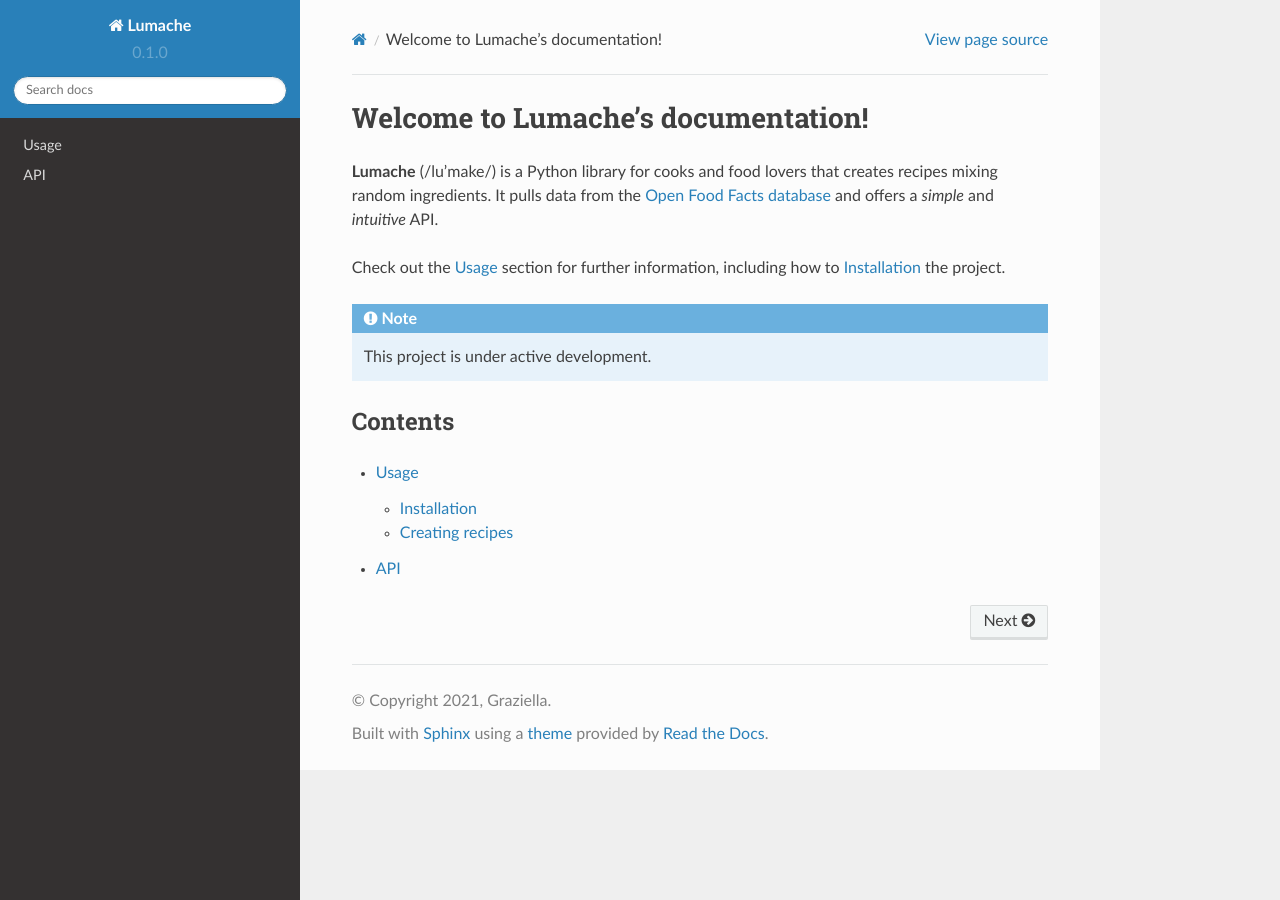
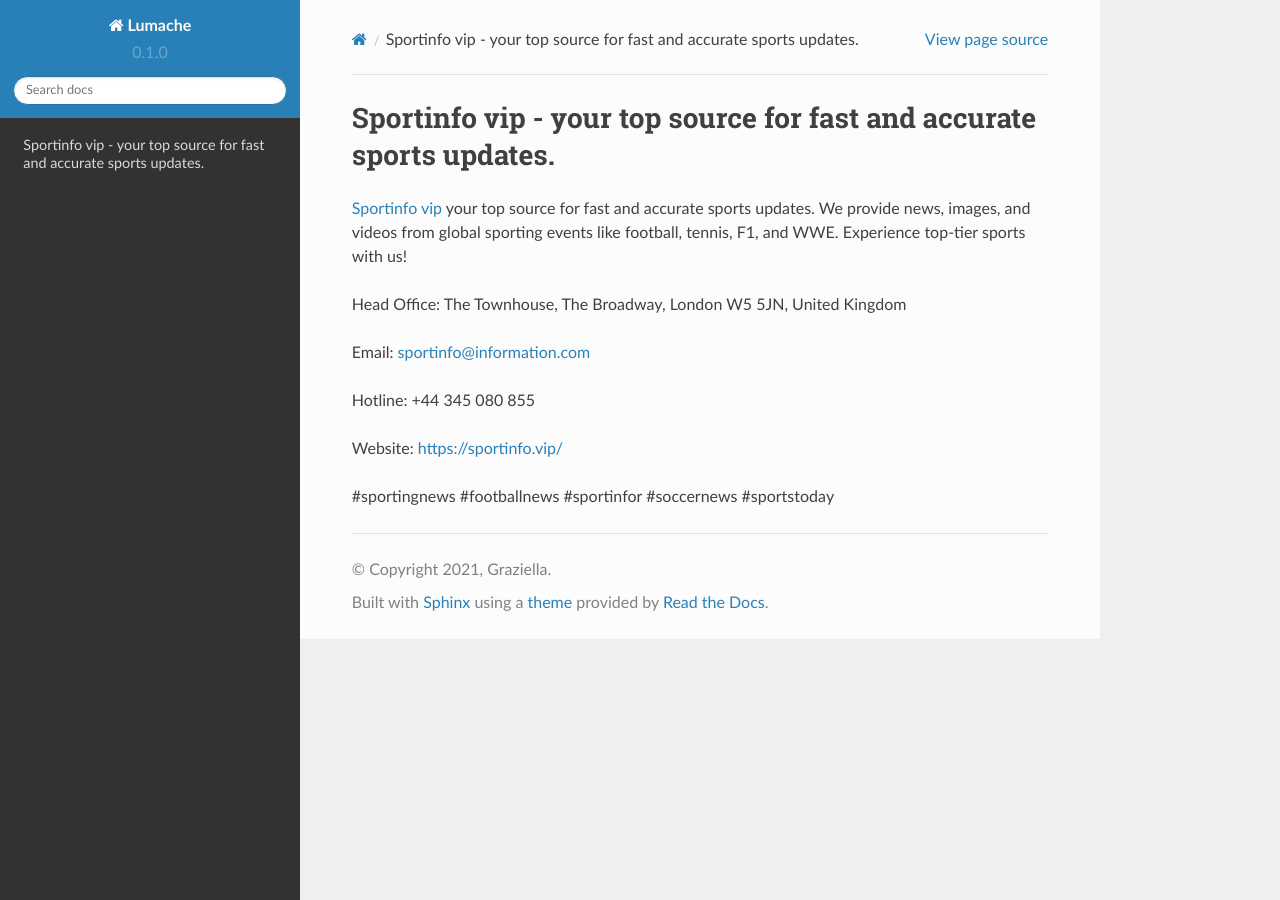
Before and after one commit to luongchanvien962/Sportsinfo, a Sphinx documentation site: the page built from docs/source/index.rst, in a window 1280 px wide. Built offline with Sphinx 7.4.7 and the Read the Docs theme 2.0.0, drawn with Linux system fonts in a browser that asks for light colours.

Commit message:
Update index.rst

```diff
--- a/docs/source/index.rst
+++ b/docs/source/index.rst
@@ -1,22 +1,14 @@
-Welcome to Lumache's documentation!
+Sportinfo vip - your top source for fast and accurate sports updates.
 ===================================
 
-**Lumache** (/lu'make/) is a Python library for cooks and food lovers
-that creates recipes mixing random ingredients.
-It pulls data from the `Open Food Facts database <https://world.openfoodfacts.org/>`_
-and offers a *simple* and *intuitive* API.
+`Sportinfo vip <https://sportinfo.vip/>`_ your top source for fast and accurate sports updates. We provide news, images, and videos from global sporting events like football, tennis, F1, and WWE. Experience top-tier sports with us!
 
-Check out the :doc:`usage` section for further information, including
-how to :ref:`installation` the project.
+Head Office: The Townhouse, The Broadway, London W5 5JN, United Kingdom
 
-.. note::
+Email: sportinfo@information.com
 
-   This project is under active development.
+Hotline: +44 345 080 855
 
-Contents
---------
+Website: https://sportinfo.vip/
 
-.. toctree::
-
-   usage
-   api
+#sportingnews #footballnews #sportinfor #soccernews #sportstoday
```
